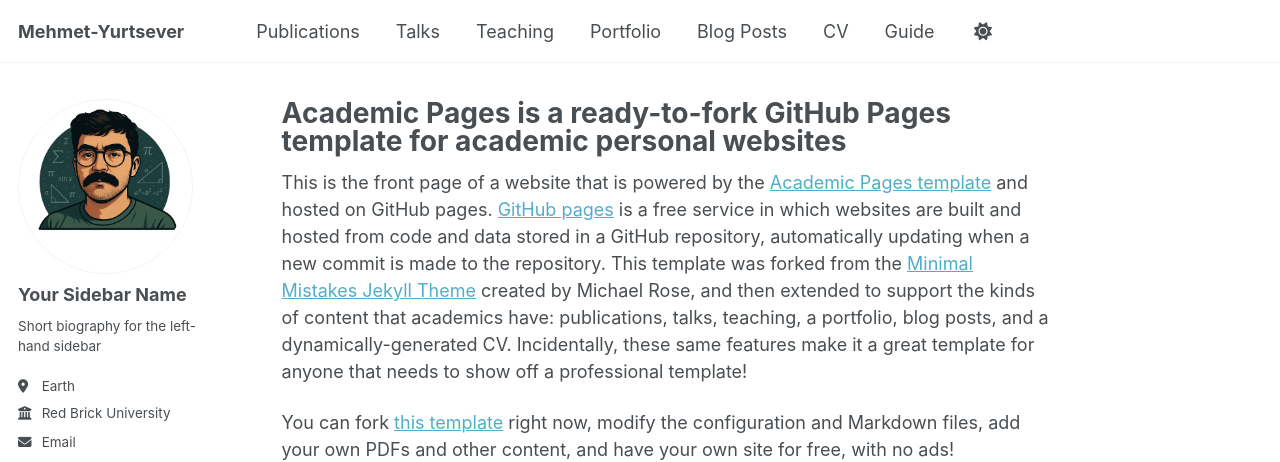
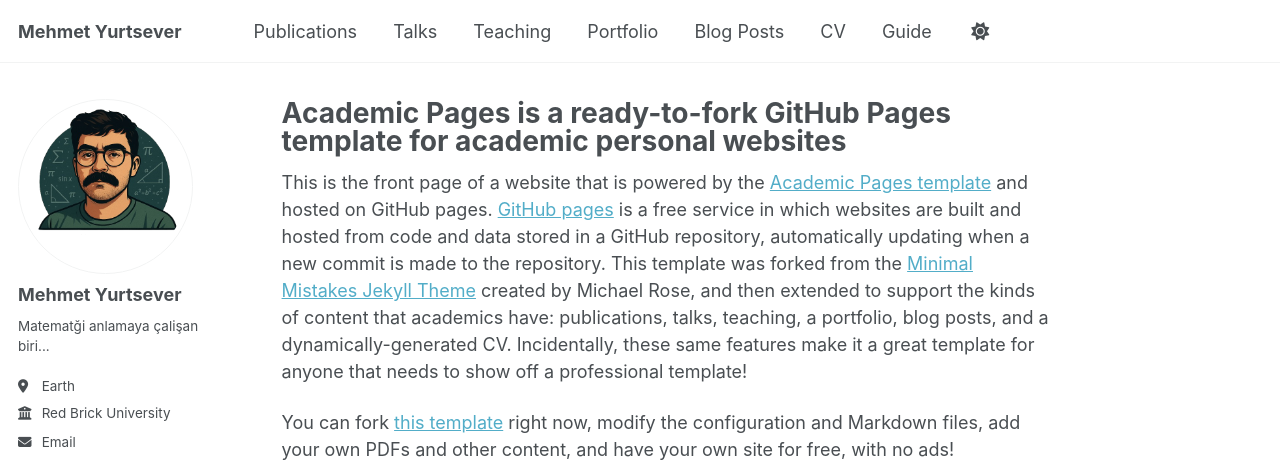
Before and after one commit to mehmetyurtsever-math/mehmetyurtsever-math.github.io, a Jekyll site: the page built from _pages/about.md, in a window 1280 px wide. Shown: the top 462 px of the page. Built offline with Jekyll 4.4.1, drawn with Linux system fonts in a browser that asks for light colours; some web fonts are replaced; a script that is not in the unit is left out.

Commit message:
Güncellemeler yapıldı

```diff
--- a/_config.yml
+++ b/_config.yml
@@ -9,10 +9,10 @@
 # Basic Site Settings
 locale                   : "en-US"
 site_theme               : "default"
-title                    : "Mehmet-Yurtsever"
+title                    : "Mehmet Yurtsever"
 title_separator          : "-"
 name                     : &name "Mehmet Yurtsever"
-description              : &description "Matematiği Anlamaya Çalışan Biri"
+description              : &description "Matematiği Anlamaya Çalişan Biri"
 url                      : https://mehmetyurtsever-math.github.io # the base hostname & protocol for your site e.g. "https://[your GitHub username].github.io" or if you already have some other page hosted on Github then use "https://[your GitHub username].github.io/[Your Repo Name]"
 baseurl                  : "" # the subpath of your site, e.g. "/blog"
 repository               : "mehmetyurtsever-math.github.io"
@@ -23,9 +23,9 @@ repository               : "mehmetyurtsever-math.github.io"
 author:
   # Biographic information
   avatar           : "profile.png"
-  name             : "Your Sidebar Name"
+  name             : "Mehmet Yurtsever"
   pronouns         : # example: "she/her"
-  bio              : "Short biography for the left-hand sidebar"
+  bio              : "Matematği anlamaya çalişan biri..."
   location         : "Earth"
   employer         : "Red Brick University"
   uri              : # URL
```
